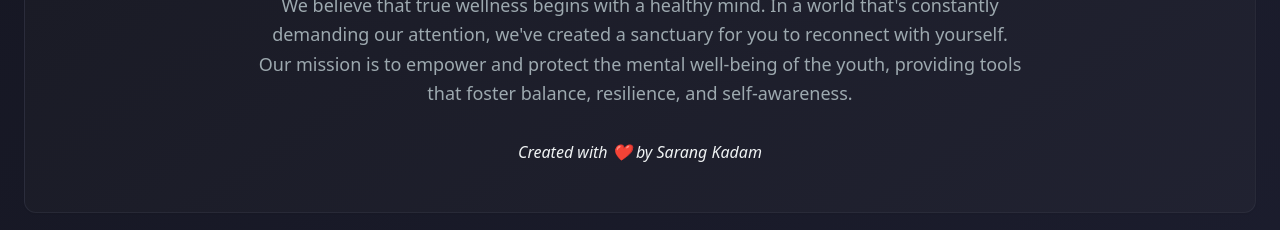
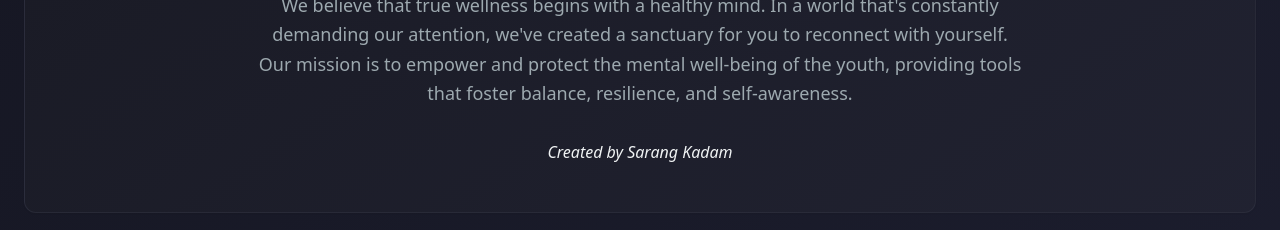
Before and after one commit to sarang-sketch/zen-scan-hub, a React (Vite) app: page / in a window 1280 px wide. Shown: the part 2127-2357 px from the top of the page. Built offline with nearby package versions, Linux system fonts and the light colour scheme; no server answers; the database is empty; the HTML template or start-up script is replaced by a standard one.

Commit message:
fix: Remove heart emoji from About section
This commit removes the red heart emoji from the "Created by Sarang Kadam" line in the "About" section of the Home page, as requested by the user.

```diff
--- a/src/pages/Home.tsx
+++ b/src/pages/Home.tsx
@@ -194,7 +194,7 @@ export const Home = () => {
                 We believe that true wellness begins with a healthy mind. In a world that's constantly demanding our attention, we've created a sanctuary for you to reconnect with yourself. Our mission is to empower and protect the mental well-being of the youth, providing tools that foster balance, resilience, and self-awareness.
               </p>
               <p className="text-md text-foreground italic">
-                Created with ❤️ by Sarang Kadam
+                Created by Sarang Kadam
               </p>
             </div>
           </Card>
```
